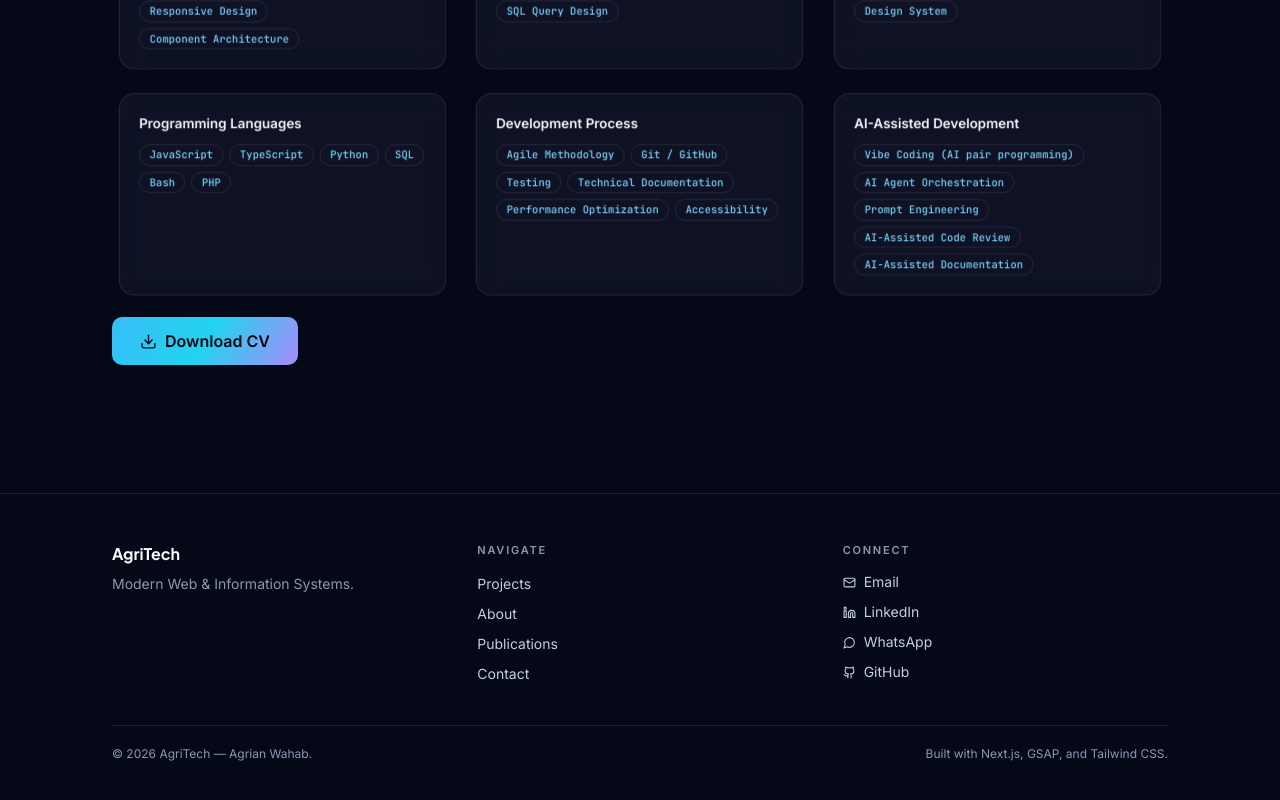
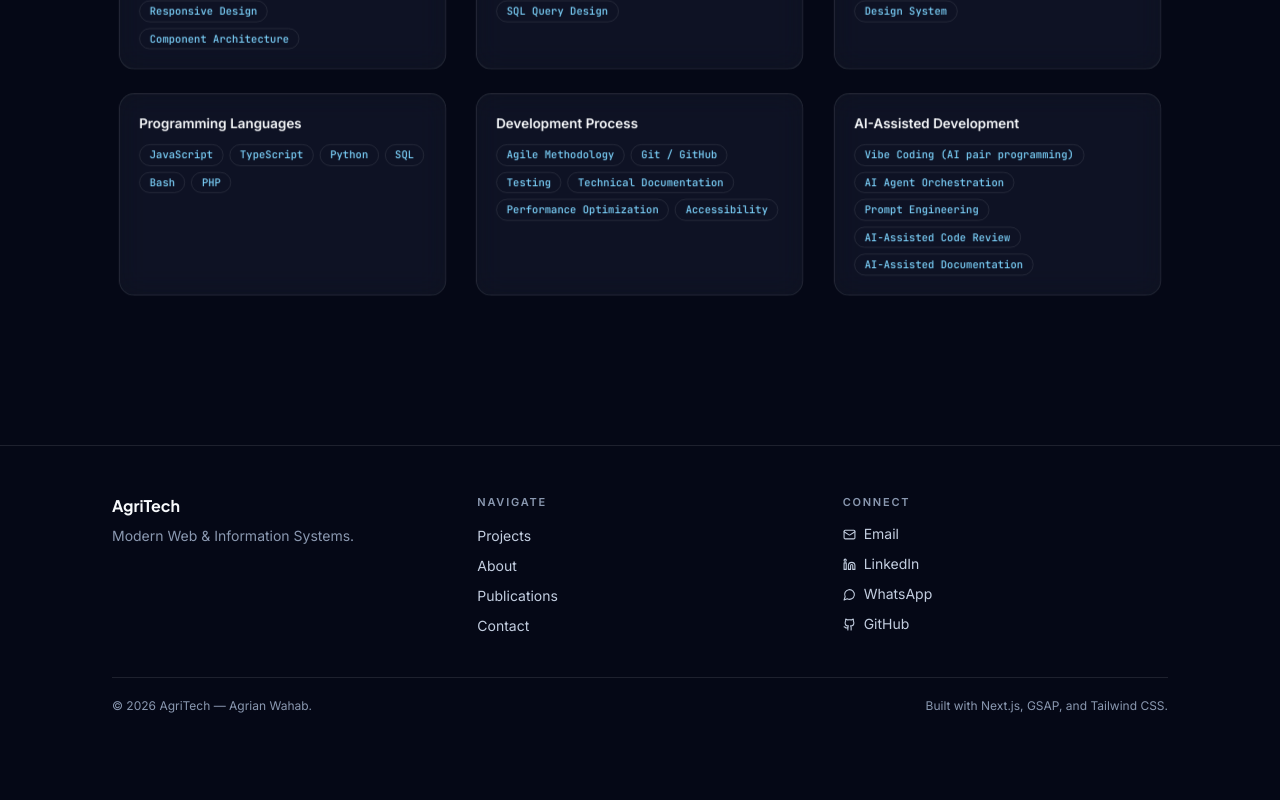
Before and after one commit to agrianwahab29/portolio-agritech, a Next.js app: page /about in a window 1280 px wide. Shown: the part 1240-2040 px from the top of the page. After the commit the page ends 2002 px from the top, so only its background shows below. Built offline with nearby package versions, Linux system fonts and the light colour scheme.

Commit message:
refactor: remove Download CV button from Hero and About pages

```diff
--- a/app/about/page.tsx
+++ b/app/about/page.tsx
@@ -5,12 +5,10 @@ import { Section } from "@/components/ui/Section";
 import { Container } from "@/components/ui/Container";
 import { SectionHeading } from "@/components/ui/SectionHeading";
 import { Badge } from "@/components/ui/Badge";
-import { Button } from "@/components/ui/Button";
 import { FadeUp } from "@/components/animations/FadeUp";
 import { StaggerReveal } from "@/components/animations/StaggerReveal";
 import { profile } from "@/data/profile";
 import { skillGroups } from "@/data/skills";
-import { Download } from "lucide-react";
 
 export const metadata: Metadata = {
   title: "About",
@@ -86,12 +84,6 @@ export default function AboutPage() {
               ))}
             </StaggerReveal>
           </div>
-
-          <FadeUp>
-            <Button href={profile.cvUrl} size="lg" download>
-              <Download size={17} /> Download CV
-            </Button>
-          </FadeUp>
         </Container>
       </Section>
       <Footer />
--- a/components/sections/Hero.tsx
+++ b/components/sections/Hero.tsx
@@ -7,7 +7,7 @@ import { Container } from "@/components/ui/Container";
 import { Button } from "@/components/ui/Button";
 import { MagneticButton } from "@/components/animations/MagneticButton";
 import { profile } from "@/data/profile";
-import { ArrowDown, Download, Mail, Github, Linkedin, ArrowRight } from "lucide-react";
+import { ArrowDown, Mail, Github, Linkedin, ArrowRight } from "lucide-react";
 
 const techPills = ["Next.js", "TypeScript", "GSAP", "Tailwind", "Laravel"];
 
@@ -83,9 +83,9 @@ export function Hero() {
                   <ArrowRight size={17} />
                 </Button>
               </MagneticButton>
-              <Button href={profile.cvUrl} variant="secondary" size="lg" download>
-                <Download size={17} />
-                Download CV
+              <Button href="/contact" variant="secondary" size="lg">
+                <Mail size={17} />
+                Contact Me
               </Button>
             </div>
 
```
